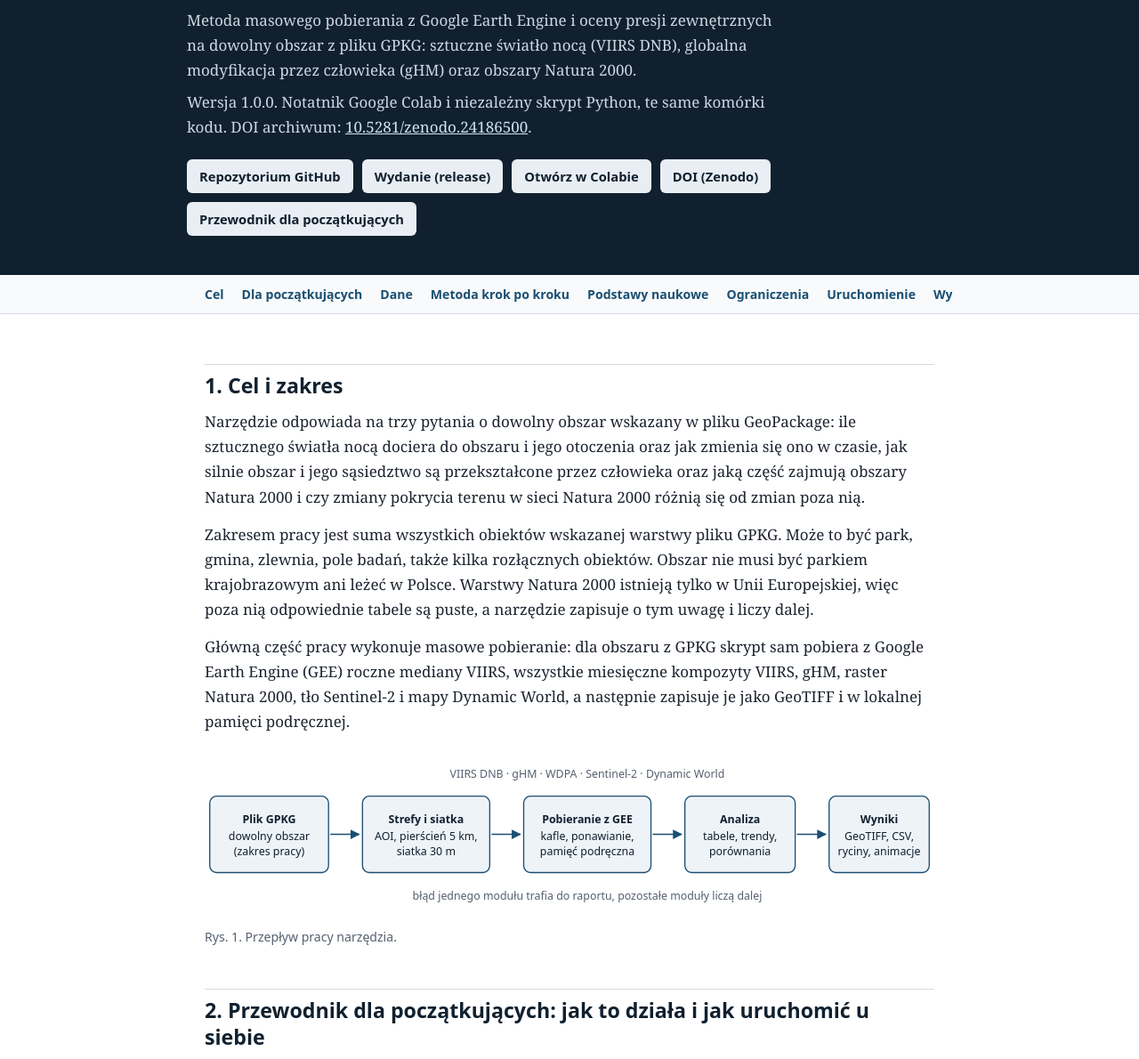
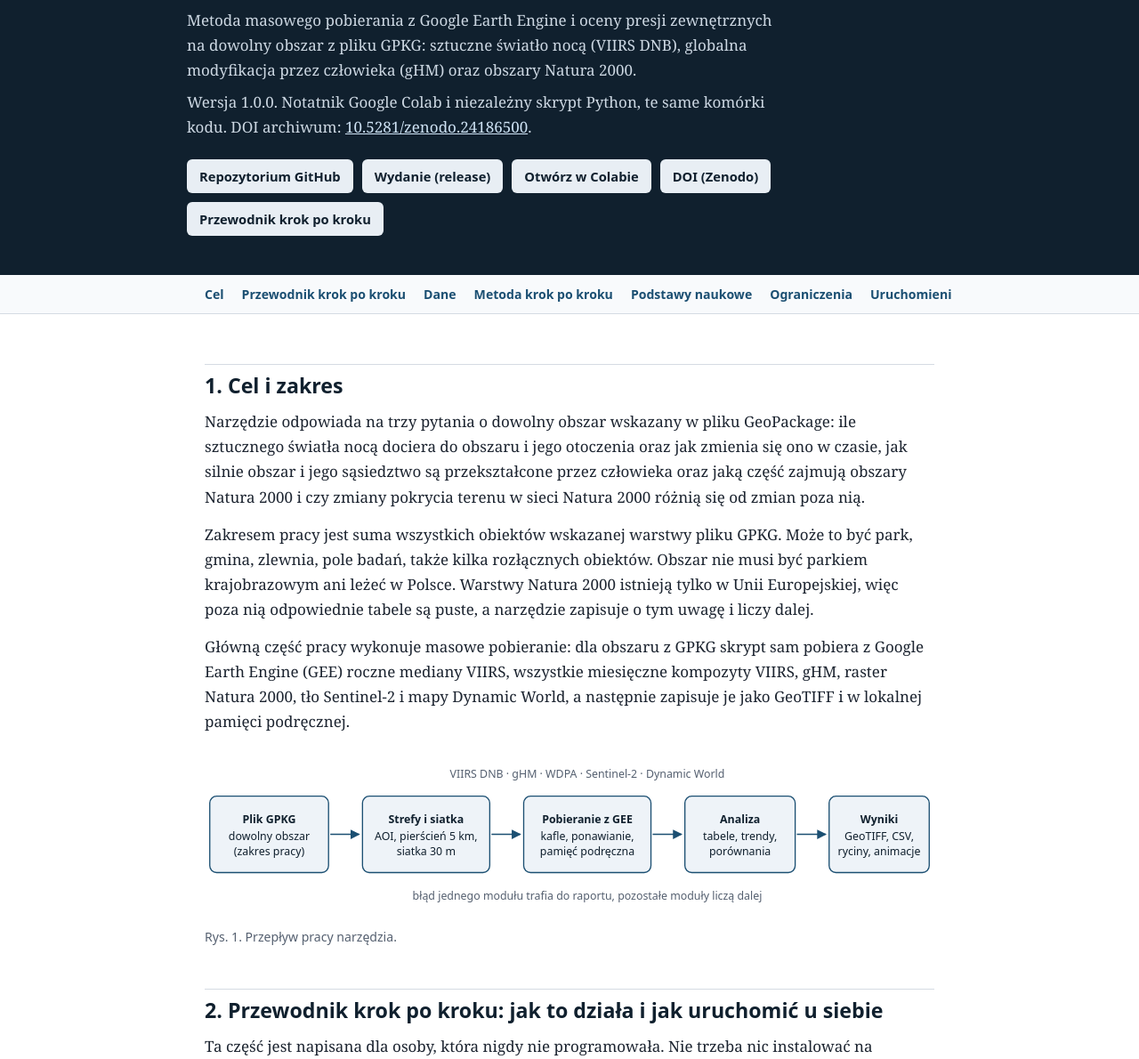
Before and after one commit to gorniakgrzegorz/zanieczyszczenie_swiatlem, a plain HTML site: page docs/index.html in a window 1280 px wide. Shown: the part 99-1289 px from the top of the page at 89% size. Drawn offline with Linux system fonts and the light colour scheme.

Commit message:
Rename beginner guide to 'Przewodnik krok po kroku'
Co-Authored-By: Claude Sonnet 5.5 <noreply@anthropic.com>
Claude-Session: https://claude.ai/code/session_015B2cmDe8ECmZM96x88mVjU

```diff
--- a/docs/index.html
+++ b/docs/index.html
@@ -60,7 +60,7 @@
       <a href="https://github.com/gorniakgrzegorz/zanieczyszczenie_swiatlem/releases/latest">Wydanie (release)</a>
       <a href="https://colab.research.google.com/github/gorniakgrzegorz/zanieczyszczenie_swiatlem/blob/main/zanieczyszczenie_swiatlem.ipynb">Otwórz w Colabie</a>
       <a href="https://doi.org/10.5281/zenodo.24186500">DOI (Zenodo)</a>
-      <a href="#przewodnik">Przewodnik dla początkujących</a>
+      <a href="#przewodnik">Przewodnik krok po kroku</a>
     </div>
   </div>
 </header>
@@ -68,7 +68,7 @@
 <nav>
   <ul>
     <li><a href="#cel">Cel</a></li>
-    <li><a href="#przewodnik">Dla początkujących</a></li>
+    <li><a href="#przewodnik">Przewodnik krok po kroku</a></li>
     <li><a href="#dane">Dane</a></li>
     <li><a href="#metoda">Metoda krok po kroku</a></li>
     <li><a href="#nauka">Podstawy naukowe</a></li>
@@ -114,7 +114,7 @@
 <figcaption>Rys. 1. Przepływ pracy narzędzia.</figcaption>
 </figure>
 
-<h2 id="przewodnik">2. Przewodnik dla początkujących: jak to działa i jak uruchomić u siebie</h2>
+<h2 id="przewodnik">2. Przewodnik krok po kroku: jak to działa i jak uruchomić u siebie</h2>
 <p>Ta część jest napisana dla osoby, która nigdy nie programowała. Nie trzeba nic instalować na komputerze: wszystko działa w przeglądarce, na koncie Google. Interfejsy Google się zmieniają, więc nazwy przycisków mogą się nieco różnić od opisanych, a przewodnik nie zawiera zrzutów ekranu.</p>
 
 <h3>2.1. Co to robi, prostym językiem</h3>
```
Also changed, not shown: 1 other file.
